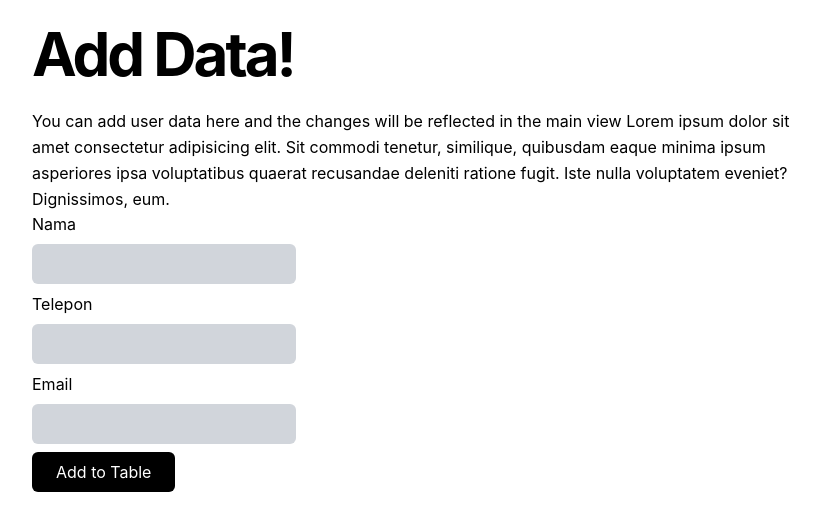
After one commit to azeine/simple-crud-php, a PHP site: page /functions/insert.php in a window 1280 px wide. The commit adds this page. Shown: the top 531 px of the page, without its empty margins (224-1045 px from the left). Run offline with PHP 8.4, Linux system fonts and the light colour scheme.

Commit message:
Major changes
Another way to feel what you didn't want yourself to know

```diff
--- /dev/null
+++ b/functions/insert.php
@@ -0,0 +1,40 @@
+<?php
+  require_once('./sql.php');
+
+  if (isset($_POST['submit'])) {
+    $pName = $_POST['i-name'];
+    $pPhone = $_POST['i-phone'];
+    $pEmail = $_POST['i-email'];
+
+    $payload = mysqli_query($sql, "INSERT INTO users(name, phone, email) VALUES('$pName', '$pPhone', '$pEmail')");
+    header('location: ../index.php');
+  }
+?>
+
+<!DOCTYPE html>
+<html lang="en">
+
+<head>
+  <meta charset="UTF-8">
+  <meta http-equiv="X-UA-Compatible" content="IE=edge">
+  <meta name="viewport" content="width=device-width, initial-scale=1.0">
+  <link rel="stylesheet" href="../style/style.css">
+  <title>Add Data</title>
+</head>
+
+<body class="px-8 md:px-24 lg:px-32 xl:px-64">
+  <h1 class="font-bold text-6xl py-6 -tracking-wider">Add Data!</h1>
+  <p class="leading-relaxed">You can add user data here and the changes will be reflected in the main view Lorem ipsum dolor sit amet consectetur adipisicing elit. Sit commodi tenetur, similique, quibusdam eaque minima ipsum asperiores ipsa voluptatibus quaerat recusandae deleniti ratione fugit. Iste nulla voluptatem eveniet? Dignissimos, eum.</p>
+  <form action="insert.php" method="post">
+    <p>Nama</p>
+    <input class="bg-gray-300 my-2 p-2 rounded-md" type="text" name="i-name" required>
+    <p>Telepon</p>
+    <input class="bg-gray-300 my-2 p-2 rounded-md" type="text" name="i-phone" required>
+    <p>Email</p>
+    <input class="bg-gray-300 my-2 p-2 rounded-md" type="text" name="i-email" required>
+    <br>
+    <button class="bg-black text-white p-2 px-6 rounded-md" type="submit" name="submit">Add to Table</button>
+  </form>
+</body>
+
+</html>
--- /dev/null
+++ b/functions/sql.php
@@ -0,0 +1,3 @@
+<?php
+$sql = mysqli_connect('localhost', 'root', '', 'phpcrud');
+?>
--- a/sql.php
+++ /dev/null
@@ -1,3 +0,0 @@
-<?php
-$sql = mysqli_connect('localhost', 'root', '', 'php-crud');
-?>
--- a/style/style.css
+++ b/style/style.css
@@ -43,7 +43,7 @@ html {
   -o-tab-size: 4;
      tab-size: 4;
   /* 3 */
-  font-family: ui-sans-serif, system-ui, -apple-system, BlinkMacSystemFont, "Segoe UI", Roboto, "Helvetica Neue", Arial, "Noto Sans", sans-serif, "Apple Color Emoji", "Segoe UI Emoji", "Segoe UI Symbol", "Noto Color Emoji";
+  font-family: Inter;
   /* 4 */
   font-feature-settings: normal;
   /* 5 */
@@ -513,12 +513,42 @@ video {
   --tw-backdrop-sepia:  ;
 }
 
+.m-1 {
+  margin: 0.25rem;
+}
+
+.my-1 {
+  margin-top: 0.25rem;
+  margin-bottom: 0.25rem;
+}
+
+.my-2 {
+  margin-top: 0.5rem;
+  margin-bottom: 0.5rem;
+}
+
+.flex {
+  display: flex;
+}
+
 .table {
   display: table;
 }
 
 .w-full {
   width: 100%;
+}
+
+.flex-col {
+  flex-direction: column;
+}
+
+.items-center {
+  align-items: center;
+}
+
+.justify-center {
+  justify-content: center;
 }
 
 .overflow-x-auto {
@@ -529,9 +559,45 @@ video {
   white-space: nowrap;
 }
 
+.rounded-md {
+  border-radius: 0.375rem;
+}
+
+.rounded-full {
+  border-radius: 9999px;
+}
+
+.rounded-xl {
+  border-radius: 0.75rem;
+}
+
 .border-y {
   border-top-width: 1px;
   border-bottom-width: 1px;
+}
+
+.bg-slate-400 {
+  --tw-bg-opacity: 1;
+  background-color: rgb(148 163 184 / var(--tw-bg-opacity));
+}
+
+.bg-gray-200 {
+  --tw-bg-opacity: 1;
+  background-color: rgb(229 231 235 / var(--tw-bg-opacity));
+}
+
+.bg-gray-300 {
+  --tw-bg-opacity: 1;
+  background-color: rgb(209 213 219 / var(--tw-bg-opacity));
+}
+
+.bg-black {
+  --tw-bg-opacity: 1;
+  background-color: rgb(0 0 0 / var(--tw-bg-opacity));
+}
+
+.p-2 {
+  padding: 0.5rem;
 }
 
 .px-5 {
@@ -549,13 +615,62 @@ video {
   padding-right: 2rem;
 }
 
+.py-6 {
+  padding-top: 1.5rem;
+  padding-bottom: 1.5rem;
+}
+
 .py-3 {
   padding-top: 0.75rem;
   padding-bottom: 0.75rem;
 }
 
+.px-4 {
+  padding-left: 1rem;
+  padding-right: 1rem;
+}
+
+.px-6 {
+  padding-left: 1.5rem;
+  padding-right: 1.5rem;
+}
+
 .text-left {
   text-align: left;
+}
+
+.text-6xl {
+  font-size: 3.75rem;
+  line-height: 1;
+}
+
+.font-bold {
+  font-weight: 700;
+}
+
+.leading-relaxed {
+  line-height: 1.625;
+}
+
+.-tracking-wider {
+  letter-spacing: -0.05em;
+}
+
+.text-white {
+  --tw-text-opacity: 1;
+  color: rgb(255 255 255 / var(--tw-text-opacity));
+}
+
+.odd\:bg-gray-100:nth-child(odd) {
+  --tw-bg-opacity: 1;
+  background-color: rgb(243 244 246 / var(--tw-bg-opacity));
+}
+
+@media (min-width: 768px) {
+  .md\:px-24 {
+    padding-left: 6rem;
+    padding-right: 6rem;
+  }
 }
 
 @media (min-width: 1024px) {
```
Also changed, not shown: index.php (+20 -15 lines).
